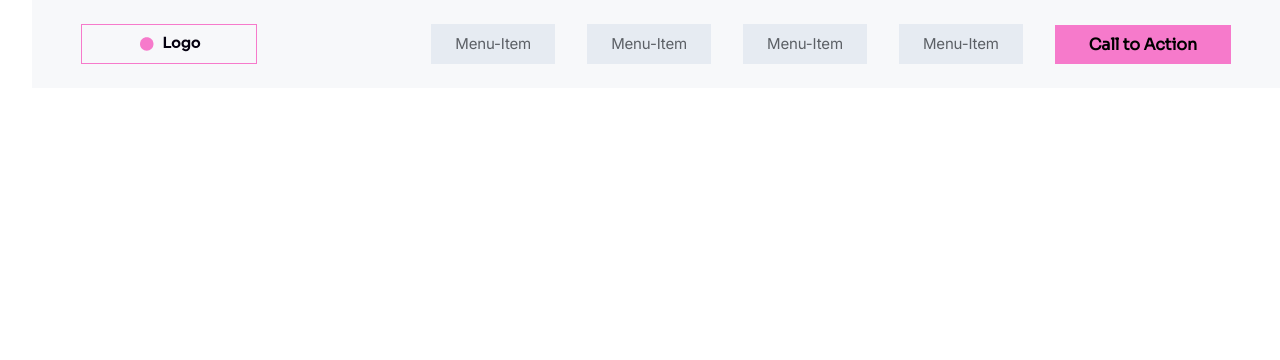
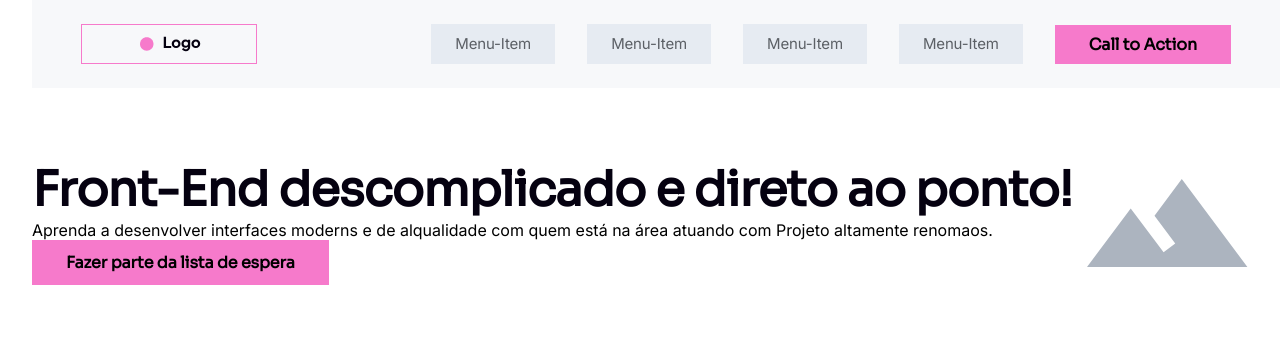
Before and after one commit to Dalken-Murakami/CURSOCODEBOOST, a plain HTML site: page index.html in a window 1280 px wide. Shown: the top 360 px of the page. Drawn offline with Linux system fonts and the light colour scheme.

Commit message:
criaçao da sessão hero

```diff
--- a/css/styles.css
+++ b/css/styles.css
@@ -1,3 +1,4 @@
+/*Style header*/
 header {
     width: 100%;
     height: 88px;
@@ -34,3 +35,13 @@ header nav ul li:first-child{
 header, nav .btn-primary {
     padding: 0.9rem 3.4rem;
 }
+
+/*Style section hero*/
+
+.s-hero {
+padding: 72px 0px;
+}
+
+.s-hero .container{
+    display: flex;
+}
--- a/index.html
+++ b/index.html
@@ -21,7 +21,7 @@
     <header>
         <div class="container">
             <a href="./" class="logo">
-                <img src="img/logo.svg" alt="">
+                <img src="img/logo.svg" alt="imagem">
             </a>
             <nav>
                 <ul>
@@ -43,4 +43,20 @@
             <button class="menu-item menu-mobile">Menu Mobile</button>
         </div>
     </header>
+
+    <section class="s-hero">
+        <div class="container">
+            <div class="text">
+                <h1>Front-End descomplicado
+                    e direto ao ponto!
+                </h1>
+                <p>Aprenda a desenvolver interfaces moderns e de alqualidade com quem está na área atuando com Projeto
+                    altamente renomaos.</p>
+                    <a href="" class="btn-primary">Fazer parte da lista de espera</a>
+            </div>
+            <div class="image">
+                <img src="./img/img-hero.svg" alt="img-hero">
+            </div>
+        </div>
+    </section>
 </html>
```
